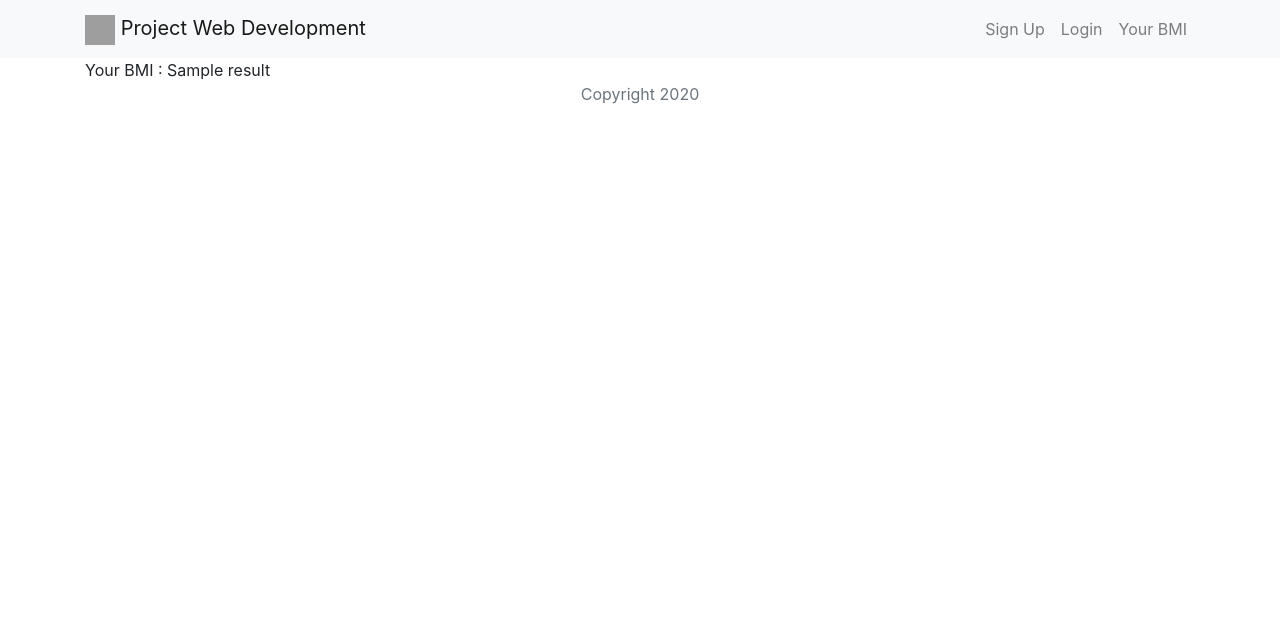
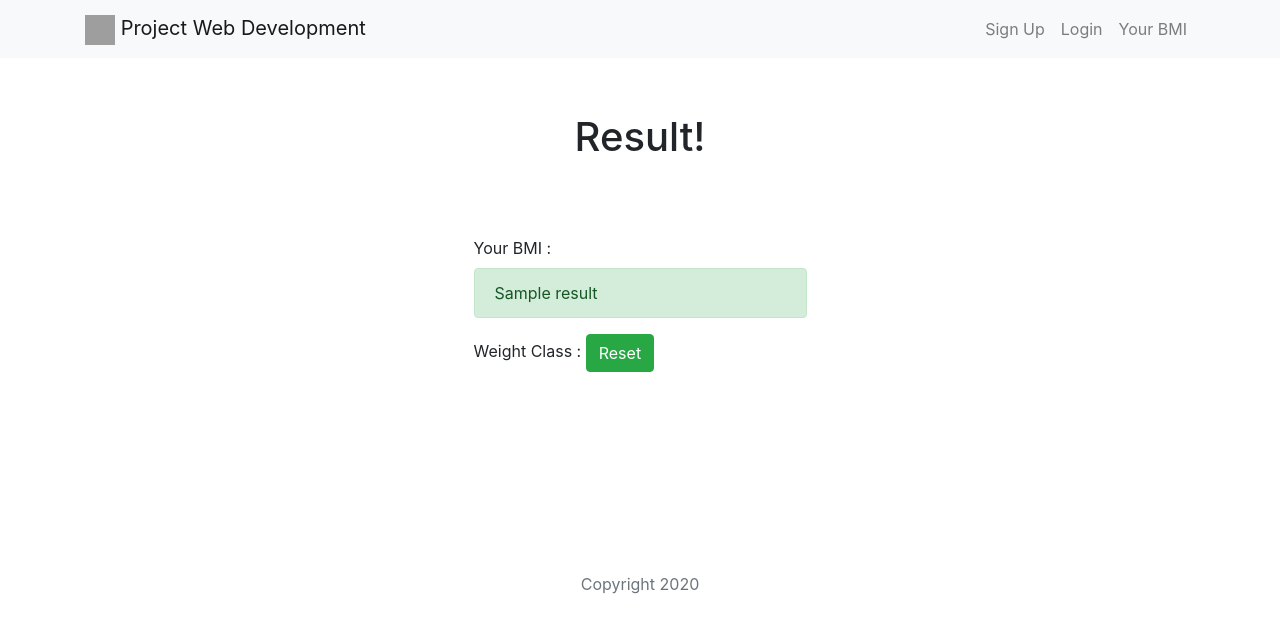
Before and after one commit to ShinyZard2/webprog, a Django app: template bmi/templates/bmi/yourbmi.html in a window 1280 px wide. Shown: the top 633 px of the page. Run offline with Django 3.2, Linux system fonts and the light colour scheme; the template is opened without the code that fills it: most values are stand-ins (such as "Sample title", 1, 10 or a date in 2020); some libraries are stand-ins or nearby versions; grey boxes are pictures that could not be loaded.

Commit message:
Implementation of Weight Class and Reset Button

```diff
--- a/bmi/templates/bmi/yourbmi.html
+++ b/bmi/templates/bmi/yourbmi.html
@@ -2,6 +2,40 @@
 
 {% block content %}
 
-Your BMI : {{result}}
+<h1 style="text-align: center;padding-top: 5%">Result!</h1>
+<div style="padding-right: 35%;padding-left: 35%;padding-top: 6%;padding-bottom: 200px;">
+    <label for="">Your BMI :</label>
+    <div class="alert alert-success" >
+    {{result}}
+    </div>
+    <label for="">Weight Class :</label>
+    {% if result < 18.5 %}
+    <div class ="alert alert-warning">
+    Underweight
+    </div>
+
+    {% elif result < 24.9 %}
+    <div class ="alert alert-success">
+    Normal
+    </div>
+
+    {% elif result < 29.9 %}
+    <div class ="alert alert-warning">
+    Overweight
+    </div>
+
+    {% elif result < 34.9 %}
+    <div class ="alert alert-danger">
+    Obese
+    </div>
+
+    {% elif result > 35 %}
+    <div class ="alert alert-danger">
+    Extremely Obese
+    </div>
+    {% endif %}
+    <button type = "button" class="btn btn-success" onclick="window.location.href='http://127.0.0.1:8000/bmi/bmi/';">Reset</button>
+</div>
+
 
 {% endblock %}
```
